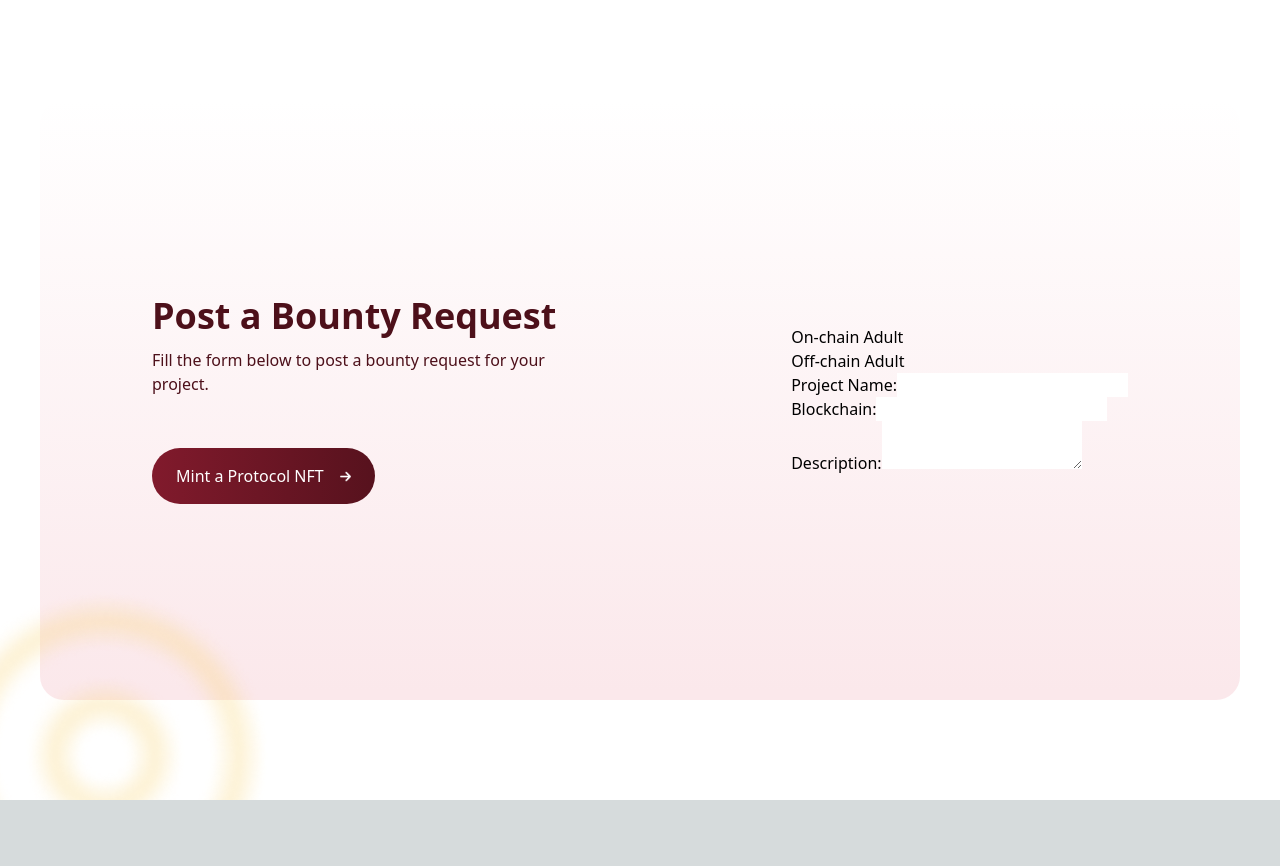
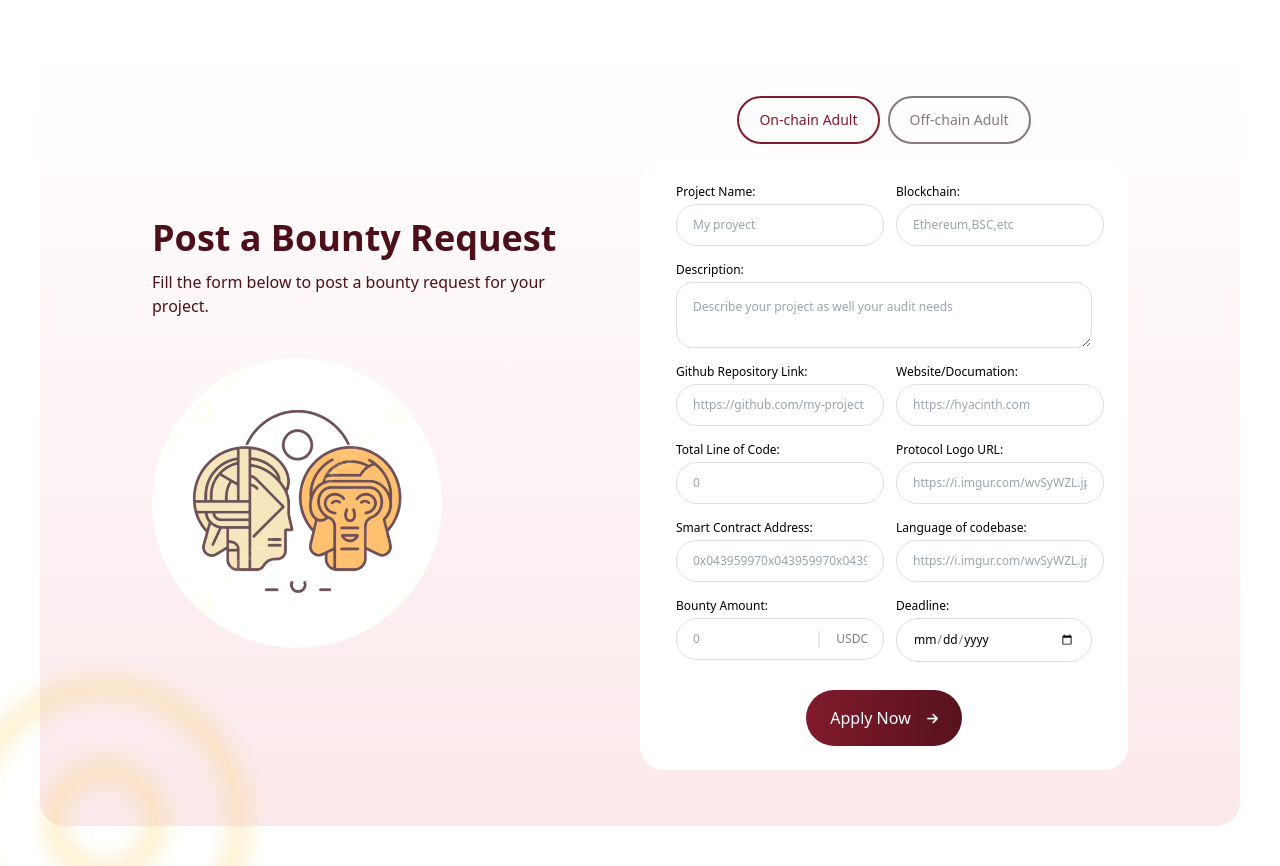
Before and after one commit to anthonellarua/dashboard-audit-solutions, a Next.js app: page / in a window 1280 px wide. Before the commit the page ends 800 px from the top, so only its background shows below. Built offline with nearby package versions, Linux system fonts and the light colour scheme.

Commit message:
postbounty complete

```diff
--- a/pages/post-bounty/post-bounty.jsx
+++ b/pages/post-bounty/post-bounty.jsx
@@ -17,47 +17,145 @@ export default function PostBounty() {
                         <div>
                             <h2>Post a Bounty Request</h2>
                             <p>Fill the form below to post a bounty request for your project.</p>
+                            <Image width={290} height={290} src="/image.png" className={styles.postbountynowallet__titlesection__image}/>
                         </div>
-                        <button>Mint a Protocol NFT<Image width={11} height={10} src="/icons/arrow-right.png" /></button>
+
                     </div>
                     <div className={styles.postbountynowallet__tabsection}>
-                    <div className="tab-container">
-                        <div className="tabs">
+                        <div className={styles.postbountynowallet__tabs}>
                             <div
-                            className={`tab ${activeTab === 1 ? 'active' : ''}`}
+                                className={`tab ${activeTab === 1 ? styles.activeTab : styles.noactiveTab}`}
                                 onClick={() => handleTabClick(1)}
                             >
                                 On-chain Adult
                             </div>
                             <div
-                            className={`tab ${activeTab === 2 ? 'active' : ''}`}
+                                className={`tab ${activeTab === 2 ? styles.activeTab : styles.noactiveTab}`}
                                 onClick={() => handleTabClick(2)}
                             >
                                 Off-chain Adult
                             </div>
                         </div>
-                        <div className="tab-content">
+                        <div className={styles.postbountynowallet__tabcontent}>
                             {activeTab === 1 ? (
                                 <>
-                            <div>
+                                    <div className={styles.postbountynowallet__doubleinput}>
                                         <div>
                                             <span>Project Name:</span>
-                                    <input/>
+                                            <input placeholder="My proyect"/>
                                         </div>
                                         <div>
                                             <span>Blockchain:</span>
-                                    <input/>
+                                            <input placeholder="Ethereum,BSC,etc"/>
                                         </div>
                                     </div>
+                                    <div className={styles.postbountynowallet__description}>
+                                        <span>Description:</span>
+                                        <textarea placeholder="Describe your project as well your audit needs"/>
+                                    </div>
+                                    <div className={styles.postbountynowallet__doubleinput}>
                                         <div>
-                                <span>Description:</span>
-                                <textarea/>
+                                            <span>Github Repository Link:</span>
+                                            <input placeholder="https://github.com/my-project"/>
                                         </div>
+                                        <div>
+                                            <span>Website/Documation:</span>
+                                            <input placeholder="https://hyacinth.com"/>
+                                        </div>
+                                    </div>
+                                    <div className={styles.postbountynowallet__doubleinput}>
+                                        <div>
+                                            <span>Total Line of Code:</span>
+                                            <input placeholder="0"/>
+                                        </div>
+                                        <div>
+                                            <span>Protocol Logo URL:</span>
+                                            <input placeholder="https://i.imgur.com/wvSyWZL.jpep"/>
+                                        </div>
+                                    </div>
+                                    <div className={styles.postbountynowallet__doubleinput}>
+                                        <div>
+                                            <span>Smart Contract Address:</span>
+                                            <input placeholder="0x043959970x043959970x0439....."/>
+                                        </div>
+                                        <div>
+                                            <span>Language of codebase:</span>
+                                            <input placeholder="https://i.imgur.com/wvSyWZL.jpep"/>
+                                        </div>
+                                    </div>
+                                    <div className={styles.postbountynowallet__doubleinput}>
+                                        <div>
+                                            <span>Bounty Amount:</span>
+                                            <div className={styles.postbountynowallet__usdinput}>
+                                                <input placeholder="0"/>
+                                                <span>USDC</span>
+                                            </div>
+
+                                        </div>
+                                        <div>
+                                            <span>Deadline:</span>
+                                            <input type="date" placeholder=""/>
+                                        </div>
+                                    </div>
+                                    <button>Apply Now<Image width={11} height={10} src="/icons/arrow-right.png" /></button>
                                 </>
                             ) : (
-                            <p>Contenido de la pestaña 2</p>
+                                <>
+                                    <div className={styles.postbountynowallet__project}>
+                                        <span>Project Name:</span>
+                                        <input placeholder="My proyect"/>
+                                    </div>
+                                    <div className={styles.postbountynowallet__description}>
+                                        <span>Description:</span>
+                                        <textarea placeholder="Describe your project as well your audit needs"/>
+                                    </div>
+                                    <div className={styles.postbountynowallet__doubleinput}>
+                                        <div>
+                                            <span>Github Repository Link:</span>
+                                            <input placeholder="https://github.com/my-project"/>
+                                        </div>
+                                        <div>
+                                            <span>Website/Documation:</span>
+                                            <input placeholder="https://hyacinth.com"/>
+                                        </div>
+                                    </div>
+                                    <div className={styles.postbountynowallet__doubleinput}>
+                                        <div>
+                                            <span>Total Line of Code:</span>
+                                            <input placeholder="0"/>
+                                        </div>
+                                        <div>
+                                            <span>Protocol Logo URL:</span>
+                                            <input placeholder="https://i.imgur.com/wvSyWZL.jpep"/>
+                                        </div>
+                                    </div>
+                                    <div className={styles.postbountynowallet__doubleinput}>
+                                        <div>
+                                            <span>Smart Contract Address:</span>
+                                            <input placeholder="0x043959970x043959970x0439....."/>
+                                        </div>
+                                        <div>
+                                            <span>Language of codebase:</span>
+                                            <input placeholder="https://i.imgur.com/wvSyWZL.jpep"/>
+                                        </div>
+                                    </div>
+                                    <div className={styles.postbountynowallet__doubleinput}>
+                                        <div>
+                                            <span>Bounty Amount:</span>
+                                            <div className={styles.postbountynowallet__usdinput}>
+                                                <input placeholder="0"/>
+                                                <span>USDC</span>
+                                            </div>
+
+                                        </div>
+                                        <div>
+                                            <span>Deadline:</span>
+                                            <input type="date" placeholder=""/>
+                                        </div>
+                                    </div>
+                                    <button>Apply Now<Image width={11} height={10} src="/icons/arrow-right.png" /></button>
+                                </>
                             )}
-                        </div>
                         </div>
                     </div>
                 </div>
--- a/pages/post-bounty/post-bounty.module.scss
+++ b/pages/post-bounty/post-bounty.module.scss
@@ -1,21 +1,96 @@
 .postbountynowallet{
-    @apply relative flex items-center justify-center h-screen p-10 overflow-hidden bg-white;
+    @apply relative flex items-center justify-center p-10 overflow-hidden bg-white;
     &__container{
-        @apply flex justify-between items-center h-[600px] max-w-[1350px] w-full rounded-3xl px-28 py-14 bg-gradient-1;
+        @apply flex justify-between items-center max-w-[1350px] w-full rounded-3xl px-28 py-14 bg-gradient-1;
 
     }
     &__titlesection{
-        @apply flex flex-col items-start gap-10 text-primary_600_v2;
+        @apply w-1/2 flex flex-col items-start gap-10 text-primary_600_v2;
         div{
             @apply flex flex-col max-w-md gap-3;
             h2{
                 @apply text-4xl font-black;
             }
         }
+        &__image{
+            @apply mt-7 rounded-full;
+        }
+    }
+
+    &__tabsection{
+        @apply w-1/2 flex flex-col gap-4 justify-center items-center;
+    }
+
+    &__tabs {
+        @apply flex gap-2;
+        .activeTab{
+            @apply w-fit py-3 px-5 rounded-full border-[2px] border-primary_400_v2 font-medium text-sm text-primary_400_v2;
+        }
+        .noactiveTab{
+            @apply w-fit py-3 px-5 rounded-full border-[2px] border-neutral_gray_400_v2 font-medium text-sm text-neutral_gray_400_v2;
+        }
+    }
+
+    &__tabcontent {
+        @apply w-full flex flex-col items-center bg-white py-6 px-9 gap-4 rounded-3xl;
         button{
             @apply flex items-center justify-center rounded-full w-fit mt-3 px-6 py-4 gap-4 text-white text-base font-medium cursor-pointer bg-gradient-6;
         }
     }
+
+    &__doubleinput{
+        @apply w-full flex gap-3;
+        div{
+            @apply w-full flex flex-col gap-1;
+        }
+        span{
+            @apply text-xs;
+        }
+        input{
+            @apply border-[1px] border-neutral_gray_200_v2 py-3 px-4 rounded-full;
+        }
+        input::placeholder, input:focus, input:not(:focus){
+            @apply text-xs;
+        }
+
+        input[type=date]::-webkit-datetime-edit-text {
+            @apply text-neutral_gray_400_v2;
+        }
+    }
+
+    &__project{
+        @apply w-full flex flex-col gap-1;
+        span{
+            @apply text-xs;
+        }
+        input{
+            @apply border-[1px] border-neutral_gray_200_v2 py-3 px-4 rounded-full;
+        }
+        input::placeholder, input:focus, input:not(:focus){
+            @apply text-xs;
+        }
+    }
+
+    &__description{
+        @apply w-full flex flex-col gap-1;
+        span{
+            @apply text-xs;
+        }
+        textarea{
+            @apply border-[1px] border-neutral_gray_200_v2 p-4 rounded-2xl;
+        }
+        textarea::placeholder, textarea:focus, textarea:not(:focus){
+            @apply text-xs;
+        }
+    }
+
+    &__usdinput{
+        @apply relative w-full;
+        span{
+            @apply absolute right-0 bottom-[50%] translate-y-2/4 px-4 border-l-2 text-neutral_gray_400_v2 text-xs;
+        }
+    }
+
     &__image{
         @apply rounded-3xl;
     }
--- a/tailwind.config.js
+++ b/tailwind.config.js
@@ -36,6 +36,8 @@ module.exports = {
 
         neutral_gray_100_v2: '#FFFFFF',
         neutral_gray_200_v2: '#E1DEDF',
+        neutral_gray_400_v2: '#87787B',
+
 
         subtext: '#78766F',
         background: {
```
Lines whose indentation alone changed are shown as unchanged.
